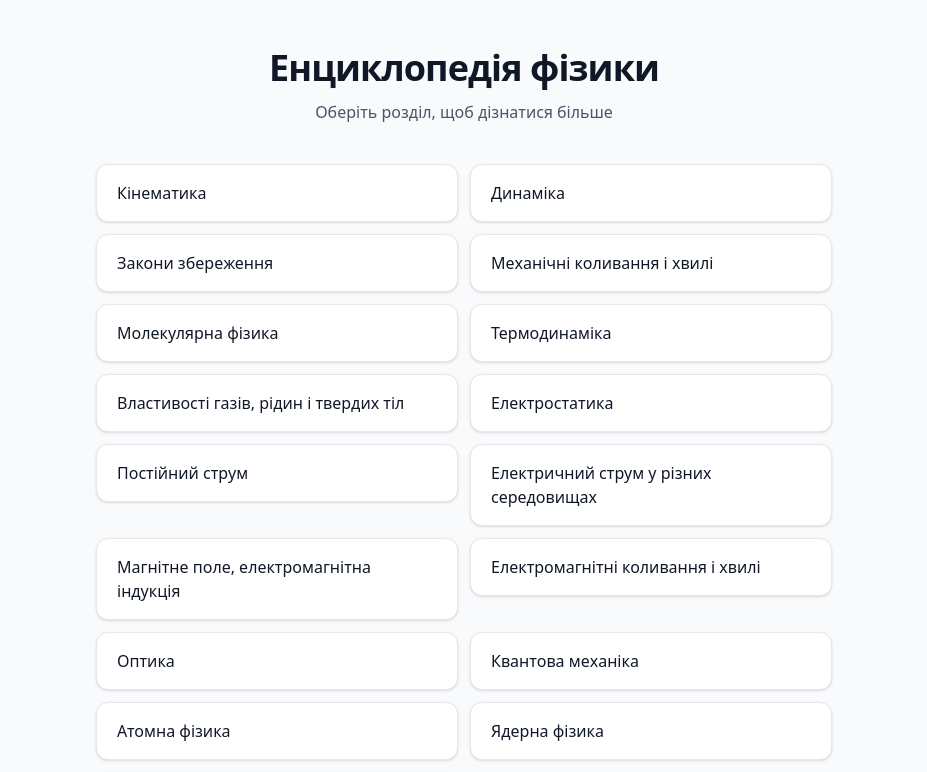
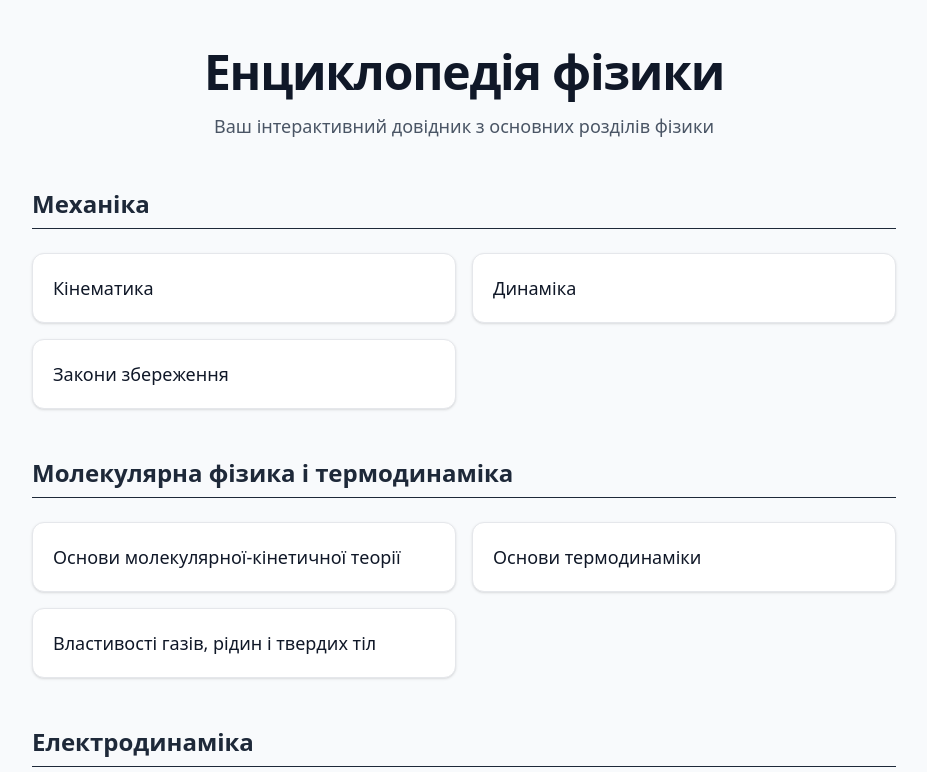
Before and after one commit to D0broo/Cursor_physic, a Next.js app: page / in a window 1280 px wide. Shown: the top 772 px of the page, without its empty margins (176-1103 px from the left). Built offline with nearby package versions, Linux system fonts and the light colour scheme.

Commit message:
update golovnu storinku

```diff
--- a/src/app/page.tsx
+++ b/src/app/page.tsx
@@ -1,30 +1,59 @@
 import Link from "next/link";
-import { PHYSICS_SECTIONS } from "@/data/physics-sections";
+import { PHYSICS_CATEGORIES, PHYSICS_SECTIONS } from "@/data/physics-sections";
 
 export default function Home() {
   return (
-    <main className="mx-auto max-w-3xl px-4 py-12">
-      <header className="mb-10 text-center">
-        <h1 className="text-3xl font-bold tracking-tight sm:text-4xl">
+    <main className="mx-auto max-w-4xl px-4 py-12">
+      <header className="mb-12 text-center">
+        <h1 className="text-4xl font-extrabold tracking-tight sm:text-5xl">
           Енциклопедія фізики
         </h1>
-        <p className="mt-3 text-gray-600">
-          Оберіть розділ, щоб дізнатися більше
+        <p className="mt-4 text-lg text-gray-600">
+          Ваш інтерактивний довідник з основних розділів фізики
         </p>
       </header>
 
-      <ul className="grid gap-3 sm:grid-cols-2">
-        {PHYSICS_SECTIONS.map((section) => (
-          <li key={section.slug}>
-            <Link
-              href={`/physics/${section.slug}`}
-              className="block rounded-xl border border-gray-200 bg-white px-5 py-4 font-medium shadow-sm transition hover:border-blue-300 hover:bg-blue-50 hover:shadow-md"
-            >
-              {section.title}
-            </Link>
-          </li>
+      <div className="space-y-12">
+        {PHYSICS_CATEGORIES.map((category) => (
+          <section key={category.title}>
+            <h2 className="mb-6 text-2xl font-bold text-gray-800 border-b pb-2">
+              {category.title}
+            </h2>
+            <div className="grid gap-4 sm:grid-cols-2">
+              {category.sections.map((slug) => {
+                const section = PHYSICS_SECTIONS.find((s) => s.slug === slug);
+                if (!section) return null;
+                return (
+                  <Link
+                    key={section.slug}
+                    href={`/physics/${section.slug}`}
+                    className="group block rounded-xl border border-gray-200 bg-white p-5 shadow-sm transition-all hover:border-blue-400 hover:bg-blue-50 hover:shadow-md"
+                  >
+                    <div className="flex items-center justify-between">
+                      <span className="text-lg font-medium text-gray-900 group-hover:text-blue-700">
+                        {section.title}
+                      </span>
+                      <svg
+                        className="h-5 w-5 text-gray-400 transition-transform group-hover:translate-x-1 group-hover:text-blue-500"
+                        fill="none"
+                        viewBox="0 0 24 24"
+                        stroke="currentColor"
+                      >
+                        <path
+                          strokeLinecap="round"
+                          strokeLinejoin="round"
+                          strokeWidth={2}
+                          d="9 5l7 7-7 7"
+                        />
+                      </svg>
+                    </div>
+                  </Link>
+                );
+              })}
+            </div>
+          </section>
         ))}
-      </ul>
+      </div>
     </main>
   );
 }
--- a/src/data/physics-sections.ts
+++ b/src/data/physics-sections.ts
@@ -1,26 +1,62 @@
 export type PhysicsSection = {
   slug: string;
   title: string;
+};
+
+export type PhysicsCategory = {
+  title: string;
+  sections: string[]; // array of slugs
 };
 
 export const PHYSICS_SECTIONS: PhysicsSection[] = [
   { slug: "kinematics", title: "Кінематика" },
   { slug: "dynamics", title: "Динаміка" },
   { slug: "conservation-laws", title: "Закони збереження" },
-  { slug: "mechanical-vibrations", title: "Механічні коливання і хвилі"},
-  { slug: "moleculare", title: "Молекулярна фізика" },
-  { slug: "thermodynamics", title: "Термодинаміка" },
-  { slug: "propertiesbodies", title: "Властивості газів, рідин і твердих тіл"},
-  { slug: "electrostatycs", title: "Електростатика" },
-  { slug: "postiyniystrum", title: "Постійний струм"},
-  { slug: "strumvriznichseredovischach", title: "Електричний струм у різних середовищах"},
-  { slug: "margnitnepole", title: "Магнітне поле, електромагнітна індукція"},
-  { slug: "mangintnivibrations", title: "Електромагнітні коливання і хвилі"},
-  { slug: "optics", title: "Оптика" },
-  { slug: "quantum-mechanics", title: "Квантова механіка" },
-  { slug: "atomic-physics", title: "Атомна фізика" },
-  { slug: "nuclear-physics", title: "Ядерна фізика" },
-  { slug: "relativity", title: "Теорія відносності" },
+  { slug: "moleculare", title: "Основи молекулярної-кінетичної теорії" },
+  { slug: "thermodynamics", title: "Основи термодинаміки" },
+  { slug: "propertiesbodies", title: "Властивості газів, рідин і твердих тіл" },
+  { slug: "electrostatycs", title: "Основи електростатики" },
+  { slug: "postiyniystrum", title: "Постійний струм" },
+  { slug: "margnitnepole", title: "Магнітне поле, електромагнітна індукція" },
+  { slug: "strumvriznichseredovischach", title: "Електричний струм у різних середовищах" },
+  { slug: "mechanical-vibrations", title: "Механічні коливання і хвилі" },
+  { slug: "mangintnivibrations", title: "Електромагнітні коливання і хвилі" },
+  { slug: "optics-geometric", title: "Геометрична оптика" },
+  { slug: "optics-wave", title: "Хвильова оптика" },
+  { slug: "quantum-light", title: "Світлові кванти" },
+  { slug: "atomic-nucleus", title: "Атом та атомне ядро" },
+  { slug: "nuclear-reactions", title: "Ядерні реакції" },
+];
+
+export const PHYSICS_CATEGORIES: PhysicsCategory[] = [
+  {
+    title: "Механіка",
+    sections: ["kinematics", "dynamics", "conservation-laws"],
+  },
+  {
+    title: "Молекулярна фізика і термодинаміка",
+    sections: ["moleculare", "thermodynamics", "propertiesbodies"],
+  },
+  {
+    title: "Електродинаміка",
+    sections: ["electrostatycs", "postiyniystrum", "margnitnepole", "strumvriznichseredovischach"],
+  },
+  {
+    title: "Коливання і хвилі",
+    sections: ["mechanical-vibrations", "mangintnivibrations"],
+  },
+  {
+    title: "Оптика",
+    sections: ["optics-geometric", "optics-wave"],
+  },
+  {
+    title: "Квантова фізика",
+    sections: ["quantum-light"],
+  },
+  {
+    title: "Атомна і Ядерна фізика",
+    sections: ["atomic-nucleus", "nuclear-reactions"],
+  },
 ];
 
 export function getSectionBySlug(slug: string): PhysicsSection | undefined {
```
